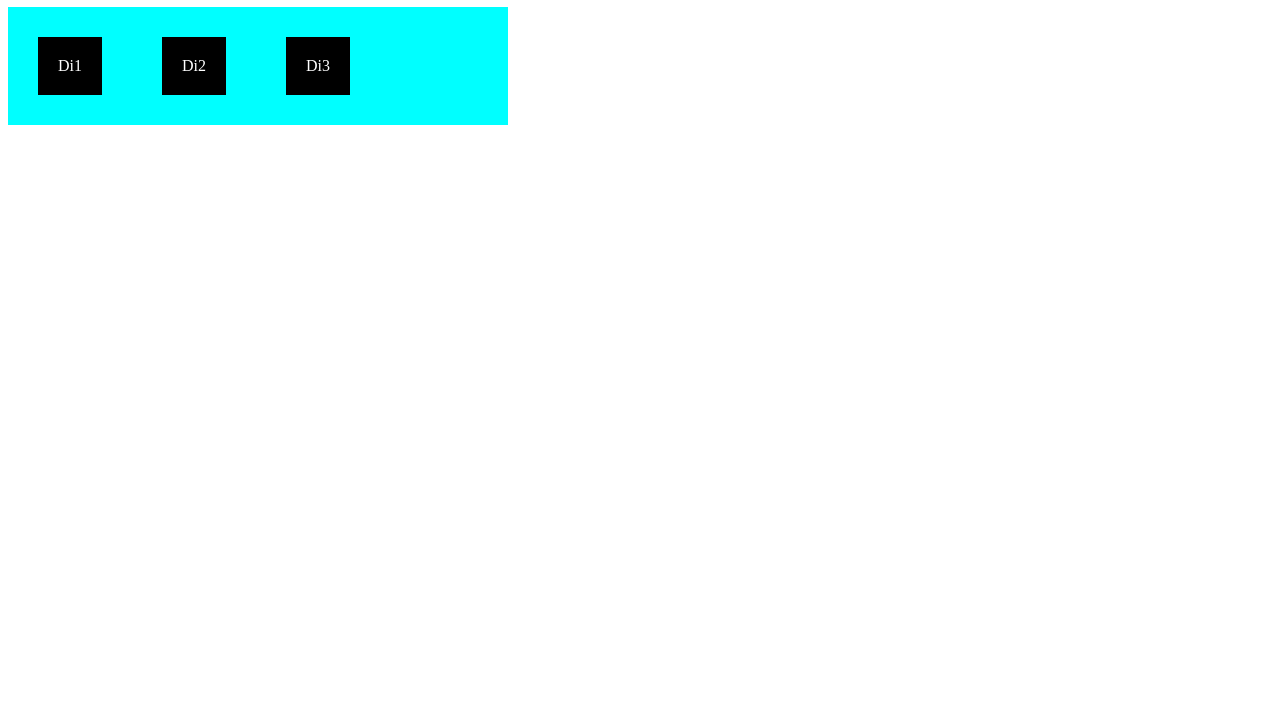
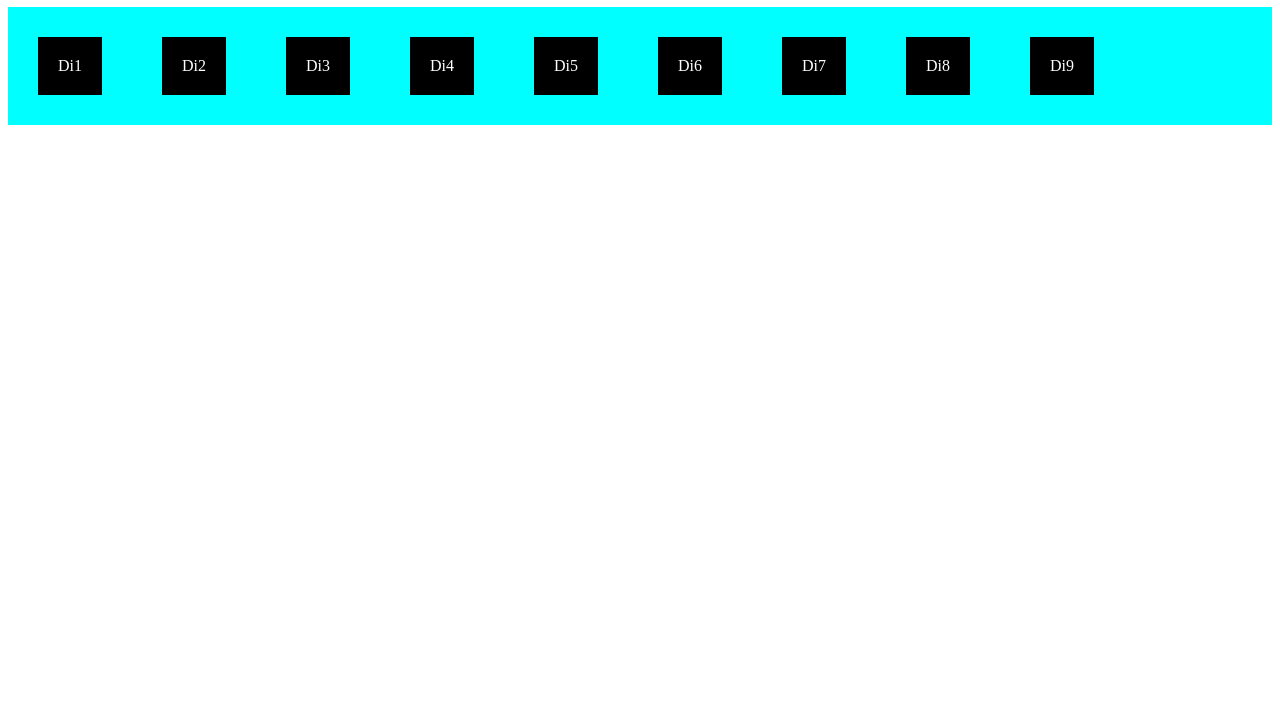
Before and after one commit to gassamasamba/Projet1, a plain HTML site: page index.html in a window 1280 px wide. Shown: the part 73-800 px from the top of the page. Drawn offline with Linux system fonts and the light colour scheme.

Commit message:
ajout des autres div

```diff
--- a/index.html
+++ b/index.html
@@ -12,8 +12,9 @@
         .container{
             display: flex;
             flex-direction: row;
+            flex-wrap: wrap;
             background-color: aqua;
-            width: 500px;
+         /* width: 500px; */
         }
         div.container > div{
             padding: 20px;
@@ -30,6 +31,12 @@
         <div>Di1</div>
         <div>Di2</div>
         <div>Di3</div>
+        <div>Di4</div>
+        <div>Di5</div>
+        <div>Di6</div>
+        <div>Di7</div>
+        <div>Di8</div>
+        <div>Di9</div>
     </div>
 
 </body>
```
